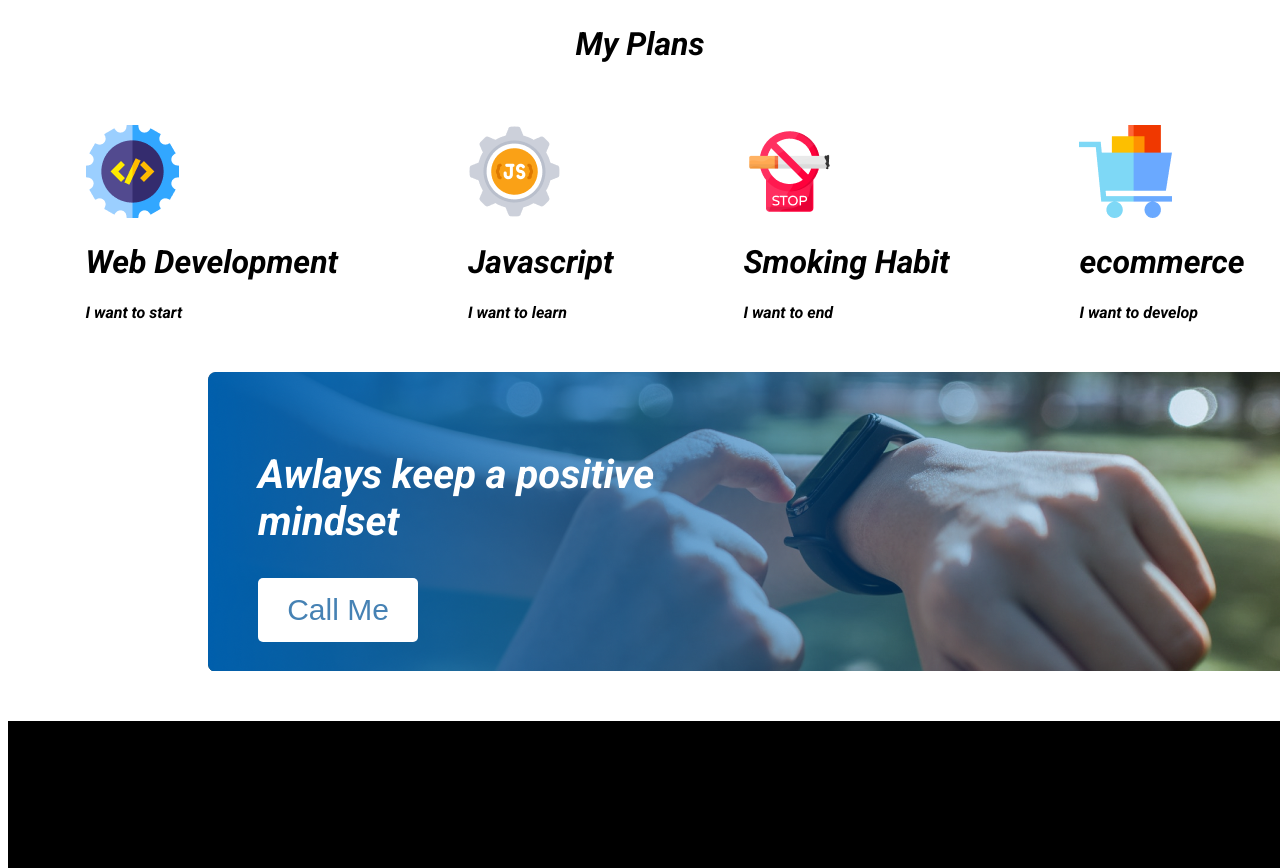
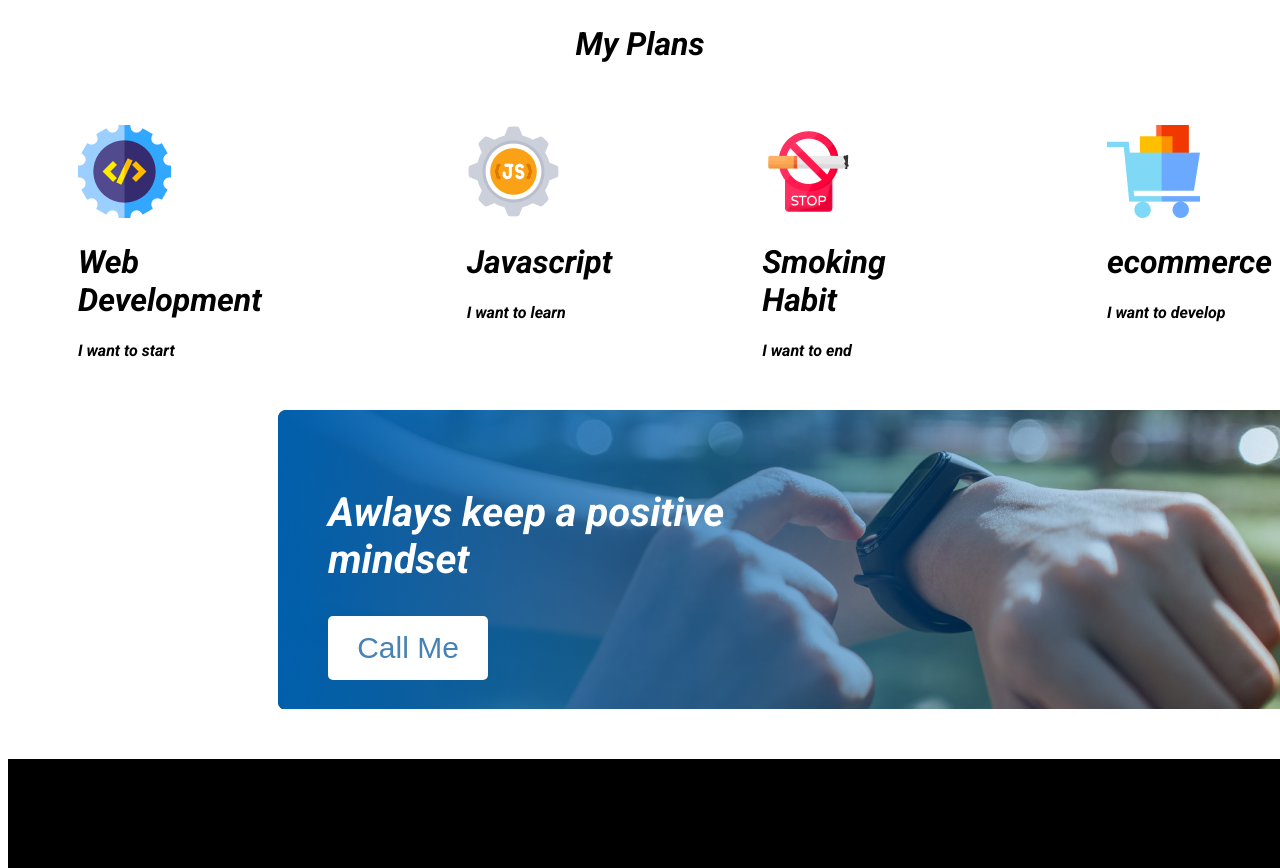
Before and after one commit to FmTahamina/task-7, a plain HTML site: page index.html in a window 1280 px wide. Shown: the part 1660-2528 px from the top of the page. Drawn offline with Linux system fonts and the light colour scheme.

Commit message:
8th commit

```diff
--- a/style.css
+++ b/style.css
@@ -67,22 +67,24 @@ font-family: 'Roboto', sans-serif;
 }
 .img-icon{
    align-items: center;
-   padding-left: 50px;
+   padding-left: 70px;
 }
 /* watch Section */
 .watch{
     background-image: url("images/watch.png");
     background-repeat: no-repeat;
-    width: 1140px;
+    width: 1200px;
     height: 300px;
-    margin-left: 200px;
+  margin-left: 270px;
 
 }
 .gradient{
  background-image: url("images/gradient1.png");
  background-repeat: no-repeat;
-width:1140px;
+width:1200px;
 height: 300px;
+
+
 }
 #btn-2{
     margin-left: 50px;
@@ -130,7 +132,4 @@ input:hover{
     color: white;
     font-size: 30px;
     border-radius: 5px;
-
-
-
 }
```
